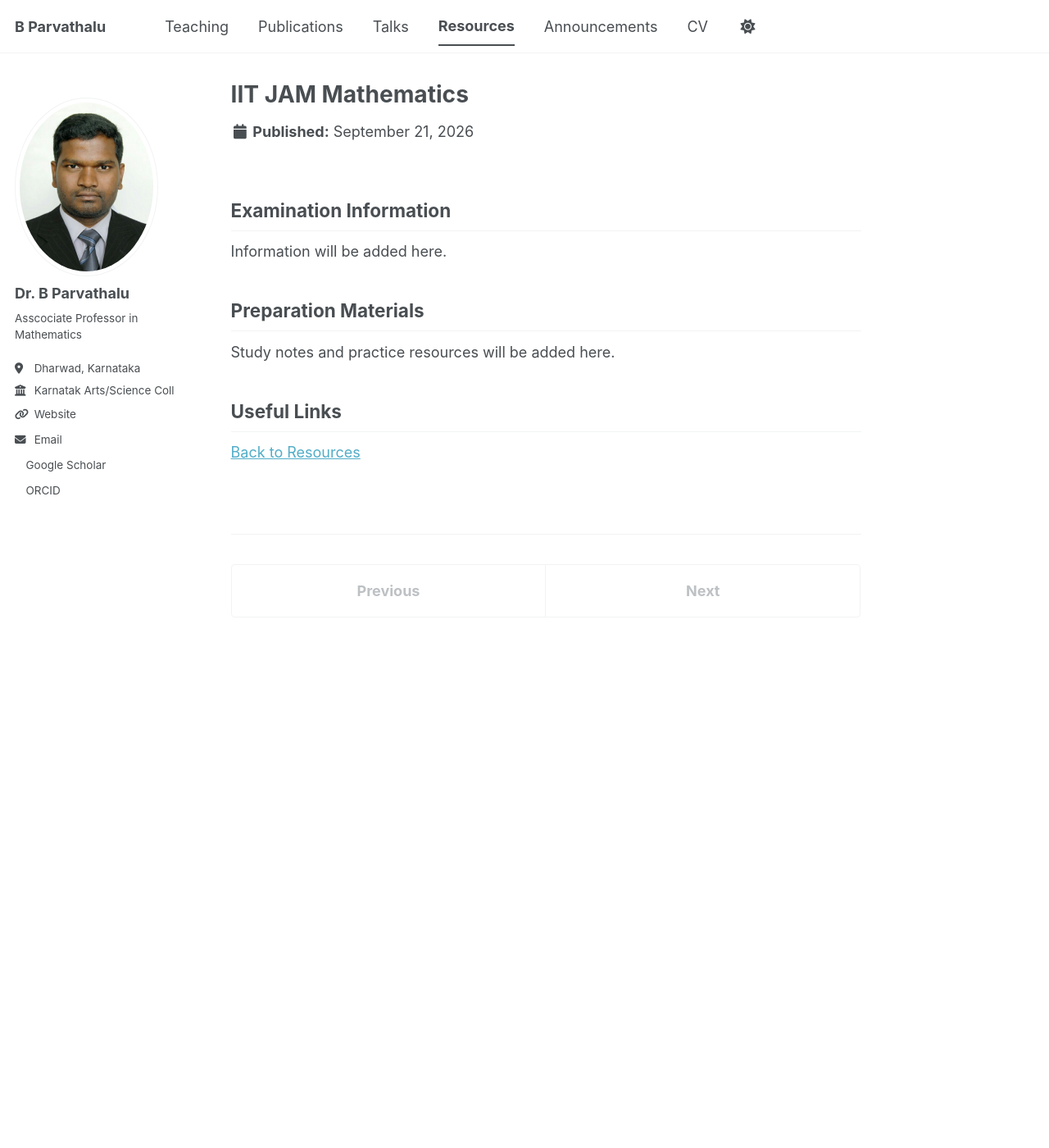
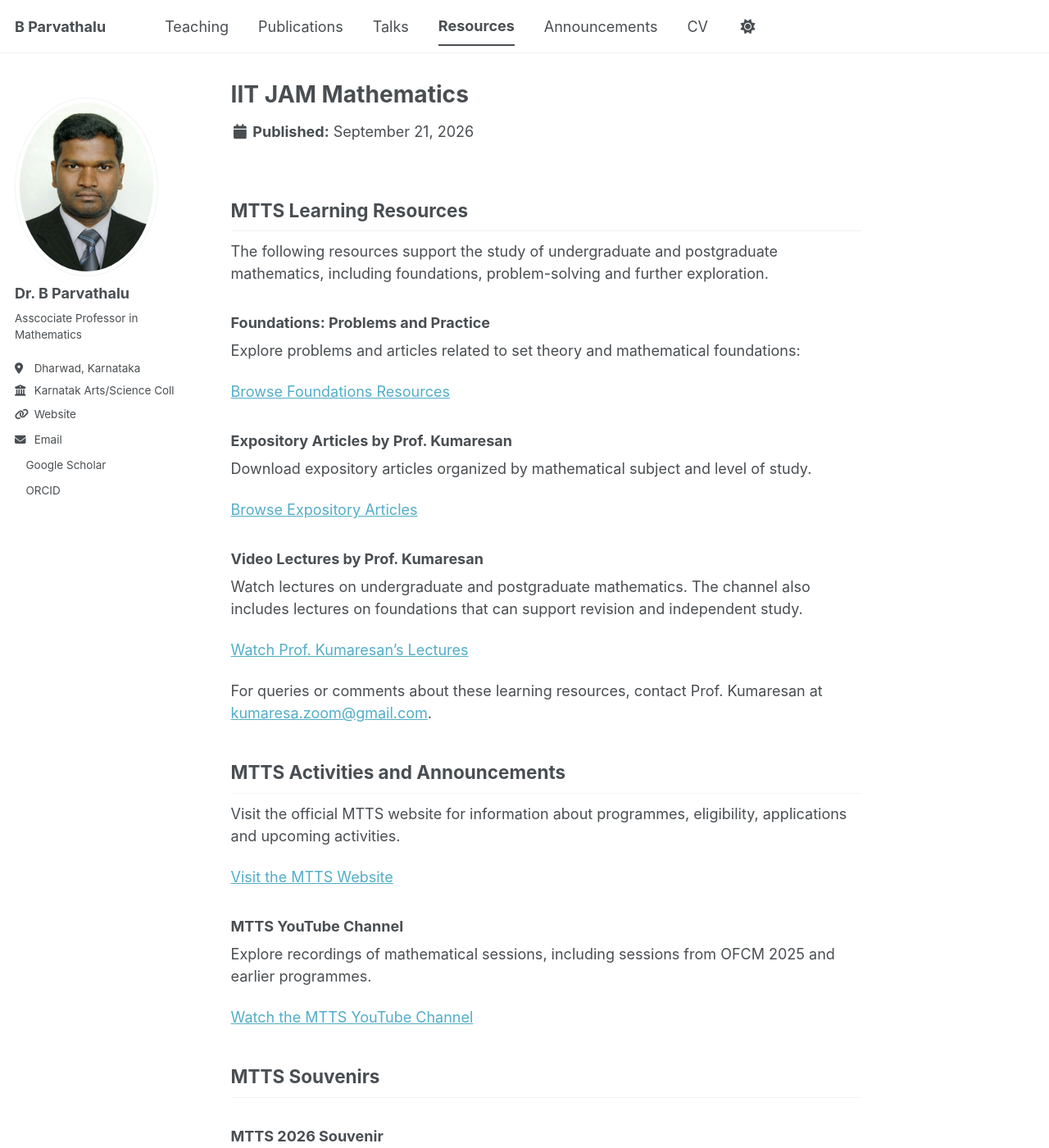
Before and after one commit to drbp-kcd/drbp-kcd.github.io, a Jekyll site: the page built from _resources/iit-jam-mathematics.md, in a window 1280 px wide and 1400 px high. Shown: the whole window at 82% size. Built offline with Jekyll 4.4.1, drawn with Linux system fonts in a browser that asks for light colours; a style sheet for code colours, icons or effects is not loaded; some of the changed text lies outside the part shown.

Commit message:
Update iit-jam-mathematics.md

```diff
--- a/_resources/iit-jam-mathematics.md
+++ b/_resources/iit-jam-mathematics.md
@@ -9,16 +9,71 @@ excerpt: Syllabus information, preparation materials, previous question papers a
   practice resources.
 ---
 
-## Examination Information
+## MTTS Learning Resources
 
-Information will be added here.
+The following resources support the study of undergraduate and
+postgraduate mathematics, including foundations, problem-solving
+and further exploration.
 
-## Preparation Materials
+### Foundations: Problems and Practice
 
-Study notes and practice resources will be added here.
+Explore problems and articles related to set theory and
+mathematical foundations:
 
-## Useful Links
+[Browse Foundations Resources](https://4dspace.mtts.org.in/ea?search_string=set+theory&submitsearch=)
 
-<!-- Add verified links: [Resource title](https://example.com) -->
+### Expository Articles by Prof. Kumaresan
+
+Download expository articles organized by mathematical subject
+and level of study.
+
+[Browse Expository Articles](https://4dspace.mtts.org.in/ea)
+
+### Video Lectures by Prof. Kumaresan
+
+Watch lectures on undergraduate and postgraduate mathematics.
+The channel also includes lectures on foundations that can
+support revision and independent study.
+
+[Watch Prof. Kumaresan’s Lectures](https://www.youtube.com/c/kumarhcu/)
+
+For queries or comments about these learning resources,
+contact Prof. Kumaresan at
+[kumaresa.zoom@gmail.com](mailto:kumaresa.zoom@gmail.com).
+
+## MTTS Activities and Announcements
+
+Visit the official MTTS website for information about programmes,
+eligibility, applications and upcoming activities.
+
+[Visit the MTTS Website](https://mtts.org.in/)
+
+### MTTS YouTube Channel
+
+Explore recordings of mathematical sessions, including sessions
+from OFCM 2025 and earlier programmes.
+
+[Watch the MTTS YouTube Channel](https://www.youtube.com/c/mttsprogramme)
+
+## MTTS Souvenirs
+
+### MTTS 2026 Souvenir
+
+Learn more about MTTS activities and their impact.
+
+[View the MTTS 2026 Souvenir](https://mtts.org.in/downloads/mtts2026-souvenir)
+
+### MTTS 2024 Souvenir
+
+Read about ways to contribute to the programme. In particular,
+see **pages 23–24 and 58–59**.
+
+[View the MTTS 2024 Souvenir](https://mtts.org.in/downloads/mtts2024-souvenir)
+
+## Share These Opportunities
+
+Students who have benefited from MTTS or OFCM are encouraged
+to share these opportunities with their juniors and encourage
+eligible students to apply.
 
 [Back to Resources]({{ '/resources/' | relative_url }})
```
